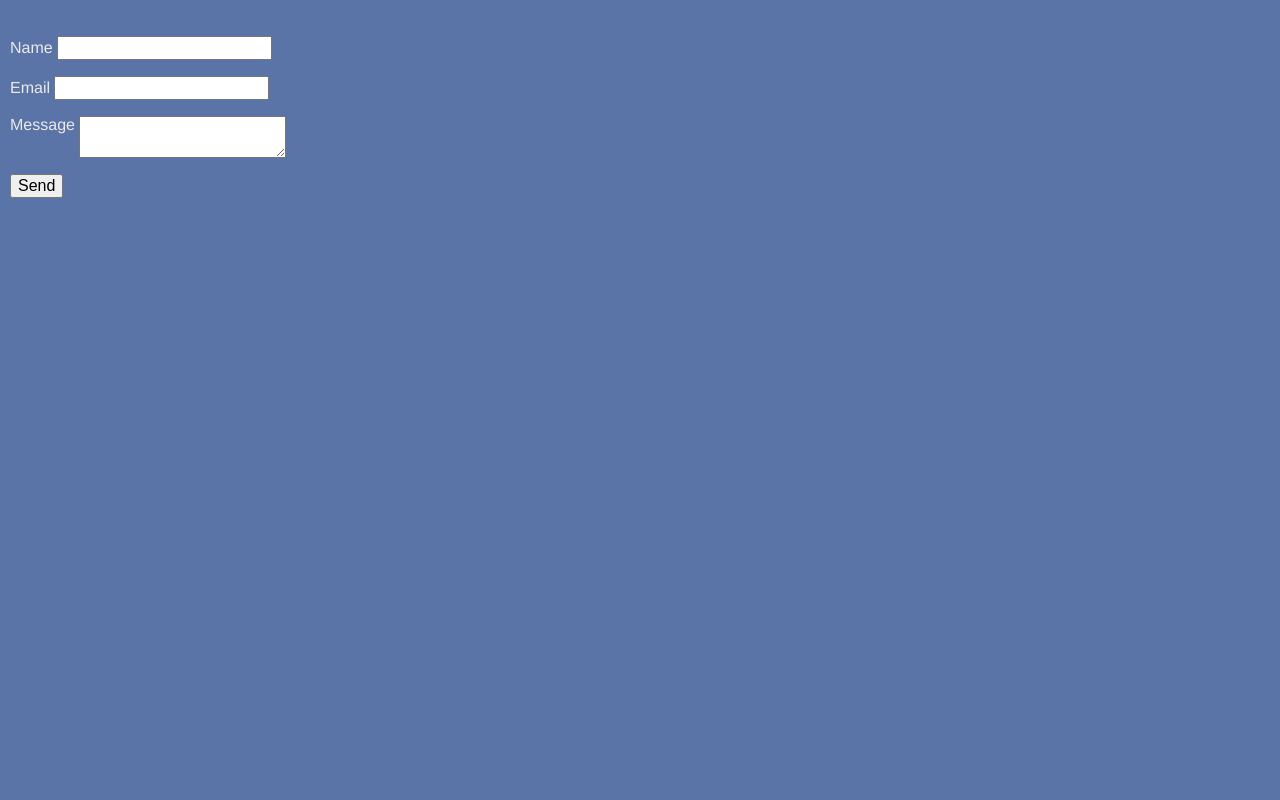
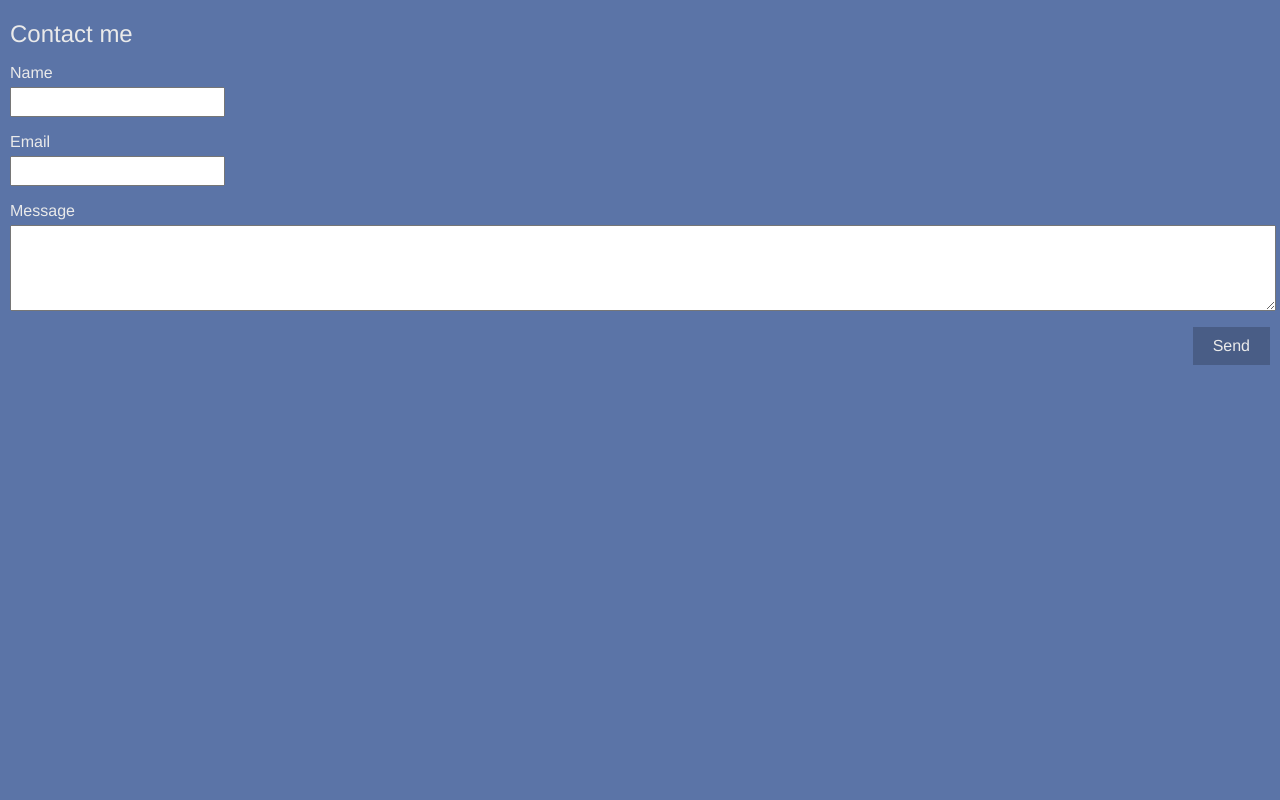
Before and after one commit to nicklosh/nicklongportfolio, a PHP site: page /contact.html in a window 1280 px wide. Run offline with PHP 8.4, Linux system fonts and the light colour scheme.

Commit message:
contact page layout

```diff
--- a/contact.html
+++ b/contact.html
@@ -11,19 +11,16 @@
 	<script src="/js/site.js"></script>
 </head>
 <body>
-	<div class="screen" id="aboutme">
+	<div class="screen" id="contentPage">
 		<div class="content">
+			<h2>Contact me</h2>
 			<form action="process.php" method="post">
-
 			<p><label for="name">Name</label>
-
-			<input name="name" type="text" /></p>
+			<input id="name" name="name" type="text" /></p>
 			<p><label for="email">Email</label>
-			<input name="email" type="text"  /></p>
-
+			<input id="email" name="email" type="text"  /></p>
 			<p><label for="comment">Message</label>
-				<textarea name="comment"></textarea></p>
-
+				<textarea id="comment" name="comment"></textarea></p>
 			<p><button name="submit" type="submit" value="Send">Send</button></p>
 			</form>
 		</div>
--- a/css/main.css
+++ b/css/main.css
@@ -2,65 +2,80 @@
 html {
   background-color: #5b74a7; }
 
-body, a {
+body, a, button {
   color: #eaeaea;
   font-family: "HelveticaNeue-ultraLight", "Helvetica Neue UltraLight", "Helvetica Neue", Helvetica, Arial, "Lucida Grande", sans-serif;
-  font-weight: 100;
-  font-smooth: always;
-  -webkit-font-smoothing: subpixel-antialiased; }
+  font-weight: 100; }
 
 a {
   text-decoration: none; }
 
 p a {
+  -moz-transition: background 0.3s, -moz-transform 0.3s;
+  -webkit-transition: background 0.3s, -webkit-transform 0.3s;
+  -o-transition: background 0.3s, -o-transform 0.3s;
+  transition: background 0.3s, transform 0.3s;
   border-bottom: 1px solid; }
+  p a:hover, p a:focus {
+    background: rgba(0, 0, 0, 0.4); }
 
 h1, h2, h3 {
   font-weight: 100;
   margin: 0; }
 
 .externalLink {
-  -moz-transition: background 0.3s, -moz-transform 0.3s;
-  -webkit-transition: background 0.3s, -webkit-transform 0.3s;
-  -o-transition: background 0.3s, -o-transform 0.3s;
-  transition: background 0.3s, transform 0.3s;
   display: inline-block;
   background: rgba(0, 0, 0, 0.2); }
   .externalLink a {
     display: block;
     padding: 10px;
     border-bottom: none; }
-  .externalLink:hover {
-    background: rgba(0, 0, 0, 0.4); }
+
+/*in about me splash*/
+.contactList {
+  list-style-type: none;
+  padding: 0;
+  font-size: .8em; }
+  .contactList li {
+    display: inline;
+    margin-right: 5px; }
+    .contactList li a:hover, .contactList li a:focus {
+      border-bottom: 1px solid; }
 
 #error {
   font-size: 2em;
   text-shadow: 1px 1px 1px #3f5176; }
 
 nav {
-  -webkit-transform: translateZ(0);
-  -webkit-backface-visibility: hidden;
-  z-index: 200;
+  z-index: 300;
   position: fixed;
   top: 0;
   left: 0;
-  /*background: $midgray;*/
   opacity: .9;
   width: 100%; }
-  nav:hover {
+  nav:hover, nav:focus {
     opacity: 1; }
   nav ul {
     padding: 0;
     margin: 0; }
-    nav ul li {
-      display: inline; }
     nav ul li#NL {
       display: none; }
+    nav ul li#navList {
+      display: block;
+      margin-right: 37px; }
+    nav ul li#contact {
+      position: absolute;
+      top: 0;
+      right: 0; }
     nav ul li a {
-        display: inline-block;
+      -moz-transition: background 0.3s, -moz-transform 0.3s;
+      -webkit-transition: background 0.3s, -webkit-transform 0.3s;
+      -o-transition: background 0.3s, -o-transform 0.3s;
+      transition: background 0.3s, transform 0.3s;
+      display: block;
       padding: 10px;
       background: #828282; }
-        nav ul li a:hover {
+      nav ul li a:hover, nav ul li a:focus {
         background: #b2b2b2; }
     nav ul li span {
       /*hide at small screen*/
@@ -83,18 +98,17 @@ nav {
           margin: 1px 0; }
           nav ul li ul.active li a {
             display: block;
-              padding: 5px 35px; }
-            nav ul li ul.active li:hover {
+            padding: 10px 30px; }
+          nav ul li ul.active li:hover, nav ul li ul.active li:focus {
             background: #b2b2b2; }
-      nav ul li#contact {
-        float: right; }
 
 /*sections*/
 /*all sections*/
 .screen {
+  z-index: 200;
   position: relative; }
   .screen .content {
-    padding: 50px 10px 20px;
+    padding: 70px 10px 20px;
     /*		max-width: 400px;
     		height: 300px;
     		margin: auto;
@@ -127,22 +141,41 @@ nav {
     background: #8c5463; }
   .screen#builder {
     background: #b34d4d; }
+  .screen#contentPage .content {
+    padding-top: 20px;
+    margin-bottom: 35px; }
+    .screen#contentPage .content label {
+      display: block;
+      margin-bottom: 5px; }
+    .screen#contentPage .content input {
+      line-height: 1.5em; }
+    .screen#contentPage .content textarea {
+      line-height: 1.5em;
+      /*padding: 5px;*/ }
+      .screen#contentPage .content textarea#comment {
+        width: 100%;
+        min-height: 80px;
+        resize: vertical; }
+    .screen#contentPage .content button {
+      border: none;
+      padding: 10px 20px;
+      background-color: rgba(0, 0, 0, 0.2);
+      color: #eaeaea;
+      float: right;
+      -moz-transition: background 0.3s, -moz-transform 0.3s;
+      -webkit-transition: background 0.3s, -webkit-transform 0.3s;
+      -o-transition: background 0.3s, -o-transform 0.3s;
+      transition: background 0.3s, transform 0.3s; }
+      .screen#contentPage .content button:hover, .screen#contentPage .content button:focus {
+        background-color: rgba(0, 0, 0, 0.4); }
 
 footer {
   background: #282828;
   padding: 10px; }
   footer p {
     text-align: center; }
-
-.contactList {
-  list-style-type: none;
-  padding: 0;
-  font-size: .8em; }
-  .contactList li {
-    display: inline;
-    margin-right: 5px; }
-    .contactList li a:hover {
-      border-bottom: 1px solid; }
+    footer p a:hover {
+      background: #828282; }
 
 #examples {
   background: #7c90b9;
@@ -165,7 +198,7 @@ footer {
     vertical-align: middle;
     line-height: 0;
     margin-top: -5px; }
-  #examples:hover {
+  #examples:hover, #examples:focus {
     background: #9daccb; }
 
 /*images*/
@@ -239,7 +272,7 @@ footer {
     -webkit-transition: opacity 0.3s, -webkit-transform 0.3s;
     -o-transition: opacity 0.3s, -o-transform 0.3s;
     transition: opacity 0.3s, transform 0.3s; }
-    .controls a:hover {
+    .controls a:hover, .controls a:focus {
       opacity: 1; }
   .controls .prev {
     float: left;
--- a/index.html
+++ b/index.html
@@ -42,6 +42,7 @@
 				<h2><a href="#peanuts"><i class="fa fa-angle-down"></i> Examples of work</a></h2>
 			</div>
 		</div>
+	</header>
 
 	<div class="screen" id="peanuts">
 		<div class="content">
@@ -58,7 +59,7 @@
 			</div>
 		</div>
 	</div>
-	</header>
+
 	<div class="screen" id="results">
 		<div class="content">
 			<h2>Online Results</h2>
--- a/scss/_mixin.scss
+++ b/scss/_mixin.scss
@@ -2,8 +2,6 @@
 	color: $white;
 	font-family: "HelveticaNeue-ultraLight", "Helvetica Neue UltraLight", "Helvetica Neue", Helvetica, Arial, "Lucida Grande", sans-serif;
 	font-weight: 100;
-	font-smooth: always;
-	-webkit-font-smoothing: subpixel-antialiased;
 }
 @mixin textshadow($textcolor){
 	text-shadow: 1px 1px 1px $textcolor;
--- a/scss/main.scss
+++ b/scss/main.scss
@@ -6,21 +6,27 @@ html{
 	background-color: $blue;
 }
 
-body, a {
+body, a, button {
    @include bodytext;
 }
 
 a{
 	text-decoration: none;
+
 }
 p {
-	a{border-bottom: 1px solid;}
+	a{
+		@include transition(background);
+		border-bottom: 1px solid;
+		&:hover, &:focus{
+			background: $shadowDark;
+		}
+	}
 }
 
 h1, h2, h3{font-weight: 100; margin: 0;}
 
 .externalLink{
-	@include transition(background);
 	display: inline-block;
 	background: $shadowLight;
 	a{
@@ -107,9 +133,10 @@ nav{
 /*sections*/
 /*all sections*/
 .screen{
+	z-index: 200;
 	position: relative;
 	.content{
-		padding: 50px 10px 20px;
+		padding: 70px 10px 20px;
 /*		max-width: 400px;
 		height: 300px;
 		margin: auto;
@@ -154,27 +181,56 @@ nav{
 	&#builder{
 		background: $red;
 	}
+	&#contentPage{
+		.content{
+			padding-top:20px;
+			margin-bottom: 35px;
+			label{
+				display: block;
+				margin-bottom: 5px;
+			}
+			input{
+				line-height: 1.5em;
+
+			}
+			textarea{
+				line-height: 1.5em;
+				/*padding: 5px;*/
+				&#comment{
+					width: 100%;
+					min-height: 80px;
+					resize:vertical;
+				}
+			}
+			button{
+				border:none;
+				padding: 10px 20px;
+				background-color: $shadowLight;
+				color: $white;
+				float: right;
+				@include transition(background);
+				&:hover, &:focus{
+					background-color: $shadowDark;
+
+				}
+			}
+		}
+	}
 }
 footer{
 	background: $black;
 	padding: 10px;
+
 	p{
 		text-align: center;
+		a:hover{
+			background:$midgray;
+		}
 	}
 
+
 }
-.contactList{
-	list-style-type: none;
-	padding: 0;
-	font-size: .8em;
-	li{
-		display: inline;
-		margin-right: 5px;
-		a:hover{
-			border-bottom:1px solid;
-		}
-	}
-}
+
 #examples{
 	background: $bluelight;
 	position: absolute;
```
Also changed, not shown: other parts of scss/main.scss (+38 -18 lines). Lines whose indentation alone changed are shown as unchanged.
